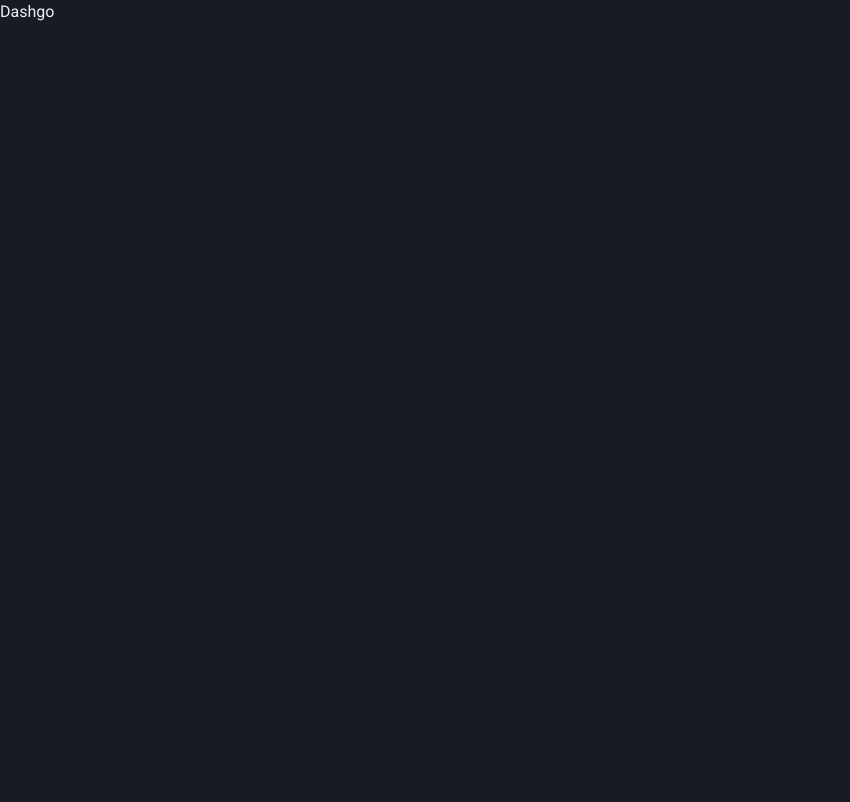
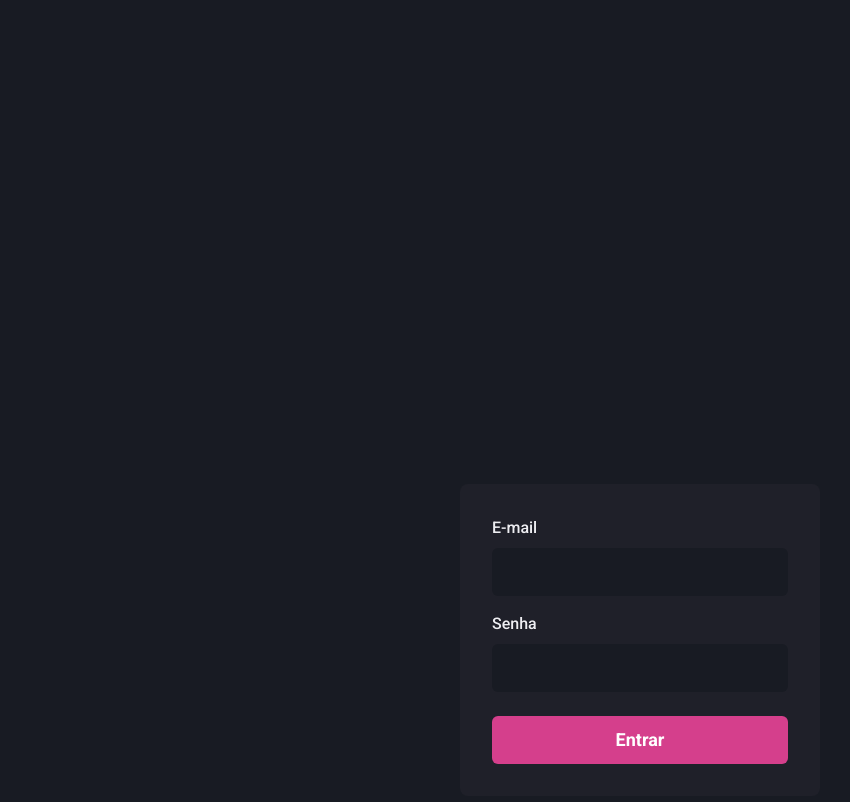
Before and after one commit to rakelmm/Iginite-dashgo, a Next.js app: page / in a window 1280 px wide. Shown: the top 802 px of the page, without its empty margins (0-850 px from the left). Built offline with nearby package versions, Linux system fonts and the light colour scheme.

Commit message:
Componente: Input

```diff
--- /dev/null
+++ b/src/components/Form/Input.tsx
@@ -0,0 +1,27 @@
+import { FormControl, FormLabel, Input as ChakraInput, InputProps as ChakraInputProps } from "@chakra-ui/react";
+
+interface InputProps extends ChakraInputProps {
+    name: string;
+    label?: string;
+}
+
+export function Input({ name, label , ...rest }: InputProps) {
+    return (
+        <FormControl>
+        { !!label &&  <FormLabel htmlFor={name}>{label}</FormLabel>}
+
+        <ChakraInput
+          name={name}
+          id={name}
+          focusBorderColor='pink.500'
+          bgColor='gray.900'
+          variant='filled'
+          _hover={{
+            bgColor: 'gray.900'
+          }}
+          size='lg'
+          {...rest}
+        />
+        </FormControl>
+    );
+}
--- a/src/pages/index.tsx
+++ b/src/pages/index.tsx
@@ -1,5 +1,30 @@
-export default function Home() {
+import { Flex, Button, Stack } from '@chakra-ui/react'
+import { Input } from '../components/Form/Input'
+
+export default function SignIn() {
   return (
-    <h1>Dashgo</h1>
+    <Flex
+      w="100vw"
+      h="100vw"
+      align="center"
+      justify="center"
+    >
+      <Flex
+        as="form"
+        width="100%"
+        maxWidth={360}
+        bg="gray.800"
+        p="8"
+        borderRadius={8}
+        flexDir="column"
+      >
+
+        <Stack spacing='4'>
+         <Input name='email' type='email' label='E-mail'/>
+         <Input name='password' type='password' label='Senha'/>
+        </Stack>
+        <Button type='submit' mt='6' colorScheme='pink' size='lg'>Entrar</Button>
+      </Flex>
+    </Flex>
   )
 }
```
